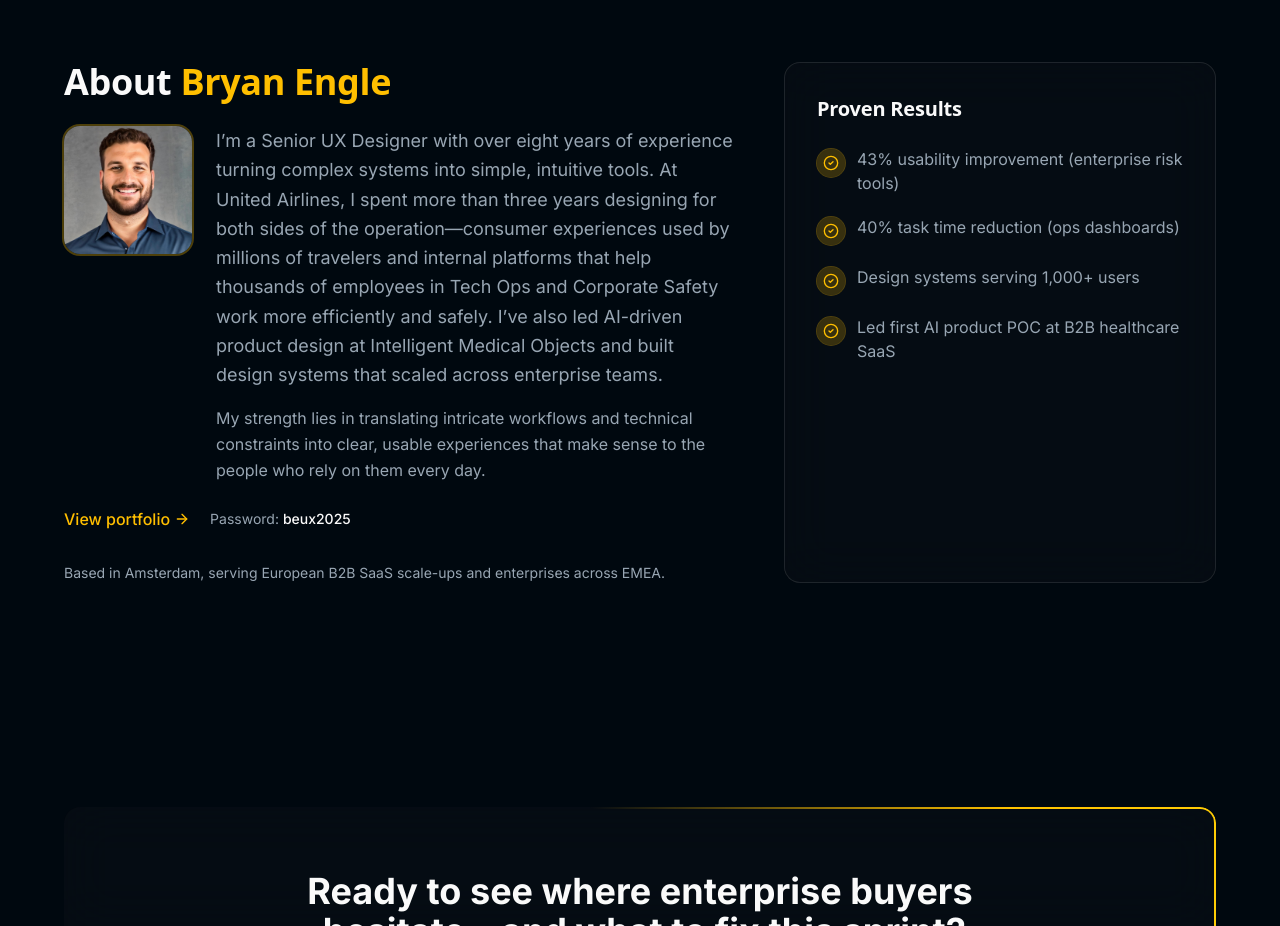
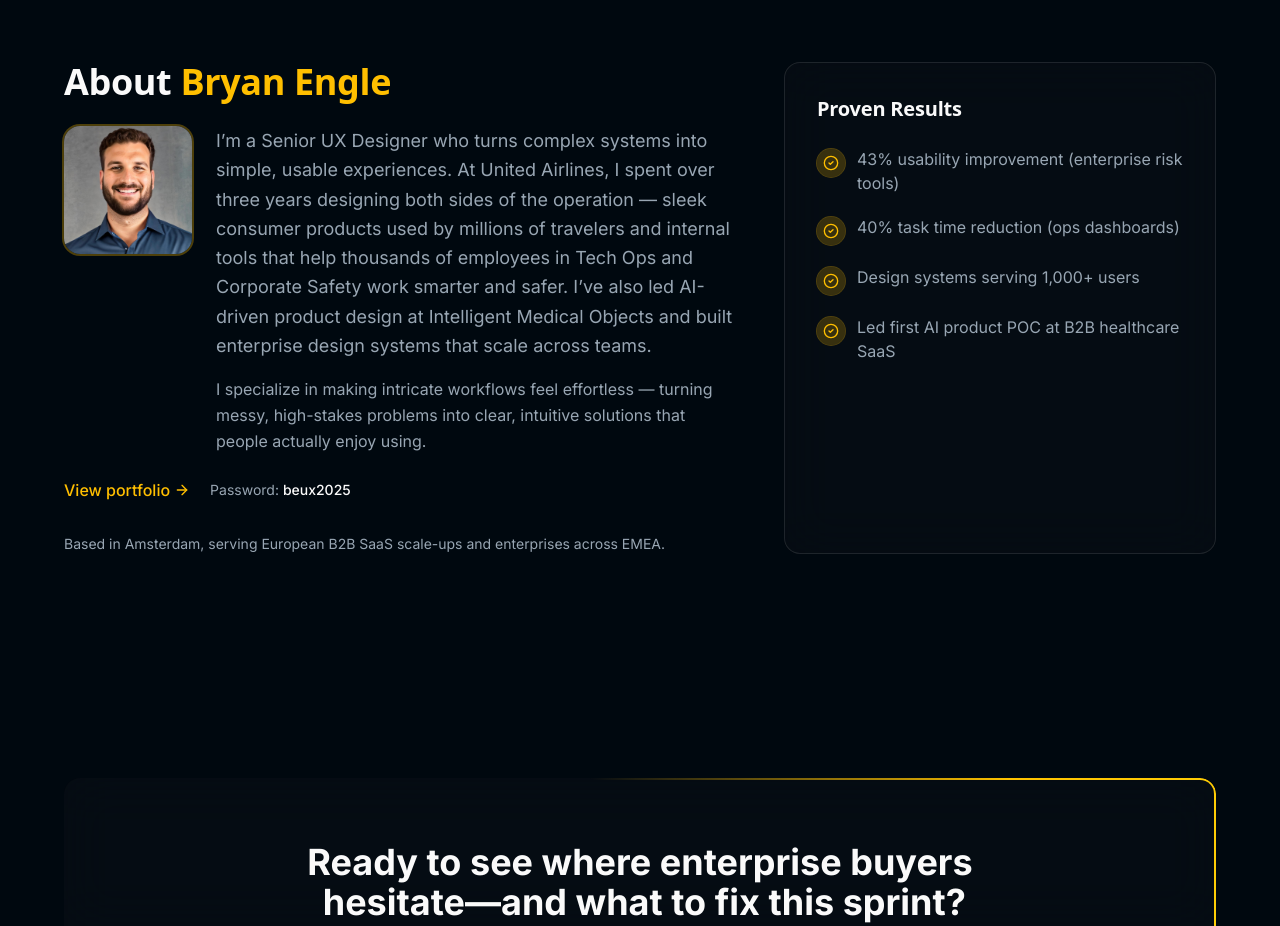
Before and after one commit to bry-the-guy/uxaudit, a Next.js app: page / in a window 1280 px wide. Shown: the part 3600-4526 px from the top of the page. Built offline with nearby package versions, Linux system fonts and the light colour scheme; a web font is replaced by a local one.

Commit message:
Update page.tsx

```diff
--- a/app/page.tsx
+++ b/app/page.tsx
@@ -511,14 +511,17 @@ const fadeUp = {
 
               <div className="space-y-4 flex-1">
                 <p className="text-muted-foreground text-lg leading-relaxed">
-I’m a Senior UX Designer with over eight years of experience turning complex systems into simple, intuitive tools.
-At United Airlines, I spent more than three years designing for both sides of the operation—consumer experiences used by millions of travelers and internal platforms that help thousands of employees in Tech Ops and Corporate Safety work more efficiently and safely. I’ve also led AI-driven product design at Intelligent Medical Objects and built design systems that scaled across enterprise teams.
+I’m a Senior UX Designer who turns complex systems into simple, usable experiences.
+
+At United Airlines, I spent over three years designing both sides of the operation — sleek consumer products used by millions of travelers and internal tools that help thousands of employees in Tech Ops and Corporate Safety work smarter and safer.
+
+I’ve also led AI-driven product design at Intelligent Medical Objects and built enterprise design systems that scale across teams.
 
 
                 </p>
 
                 <p className="text-muted-foreground leading-relaxed">
-My strength lies in translating intricate workflows and technical constraints into clear, usable experiences that make sense to the people who rely on them every day.
+I specialize in making intricate workflows feel effortless — turning messy, high-stakes problems into clear, intuitive solutions that people actually enjoy using.
                 </p>
               </div>
             </div>
```
